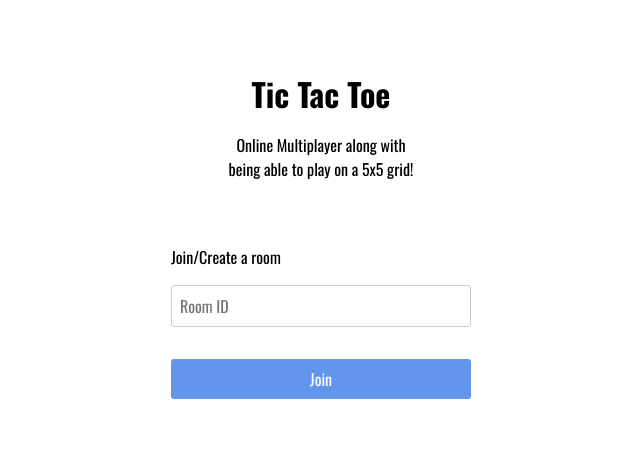
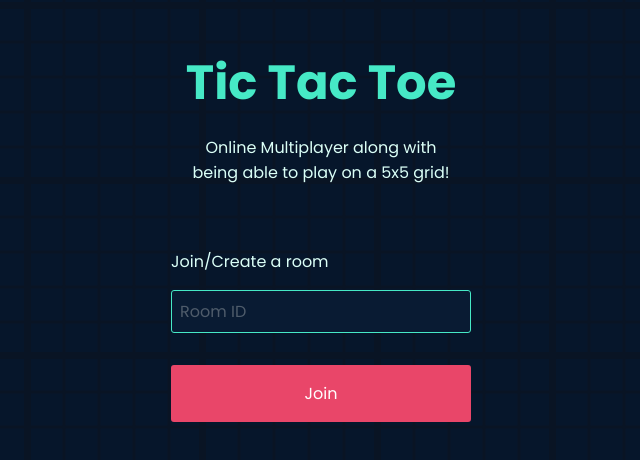
Before and after one commit to hasan-abir/tictactoe_client, a React (Create React App) app: page / in a window 1280 px wide. Shown: the part 166-626 px from the top of the page, without its empty margins (319-959 px from the left). Built offline with nearby package versions, Linux system fonts and the light colour scheme; no server answers.

Commit message:
Cleanup and Reset game Func

```diff
--- a/src/App.tsx
+++ b/src/App.tsx
@@ -9,6 +9,7 @@ import {
   GameConfig,
   endGame,
   gameEnded,
+  resetGame,
 } from "./utils/socket";
 
 function App() {
@@ -51,8 +52,13 @@ function App() {
           ) : (
             <h2>Waiting for all the players to join...</h2>
           )}
-          <div className="leave-room">
-            <button onClick={endGame} className="leave-btn">
+          <div className="btn-group">
+            {gameStarted ? (
+              <button onClick={resetGame} className="text-btn">
+                Reset game
+              </button>
+            ) : null}
+            <button onClick={endGame} className="text-btn text-btn-secondary">
               Leave room
             </button>
           </div>
--- a/src/components/Game.tsx
+++ b/src/components/Game.tsx
@@ -1,7 +1,12 @@
 import { useEffect, useState } from "react";
 import Board from "./Board";
 import calculateWinner from "../utils/calculateWinner";
-import { GameConfig, updateGame, gameUpdated } from "../utils/socket";
+import {
+  GameConfig,
+  updateGame,
+  gameUpdated,
+  gameResetted,
+} from "../utils/socket";
 
 interface PropTypes {
   config: GameConfig | null;
@@ -32,7 +37,7 @@ function Game({ config }: PropTypes) {
     setSquares(tempSquares);
 
     setPlayer((val) => {
-      const tempPlayer = { ...val, turn: !val.turn };
+      const tempPlayer = { ...val, turn: false };
       return tempPlayer;
     });
 
@@ -65,18 +70,30 @@ function Game({ config }: PropTypes) {
 
       setWinner(calculateWinner(newSquares, dimension));
     });
+
+    gameResetted(() => {
+      setSquares(Array(dimension * dimension).fill(null));
+
+      setWinner(null);
+    });
   }, [config, dimension]);
 
   return (
     <div>
       <div className="hero">
         {winner ? (
-          <h2>Winner is {winner}</h2>
+          <h2>
+            Winner is <span className="capitalize">{winner}</span>
+          </h2>
         ) : !squares.includes(null) ? (
           <h2>It is a TIE!</h2>
         ) : !player.turn ? (
-          <h2>Waiting on 2nd player's move...</h2>
-        ) : null}
+          <h2>Waiting on next move...</h2>
+        ) : (
+          <h2>
+            You are - <span className="capitalize">{player.symbol}</span>
+          </h2>
+        )}
       </div>
 
       <Board
--- a/src/components/Join.tsx
+++ b/src/components/Join.tsx
@@ -33,6 +33,7 @@ function Join() {
           onChange={(e: React.ChangeEvent<HTMLInputElement>) =>
             setRoomID(e.target.value)
           }
+          autoFocus
         />
         <button type="submit" className="cta">
           Join
--- a/src/components/Square.tsx
+++ b/src/components/Square.tsx
@@ -7,7 +7,10 @@ interface PropTypes {
 
 function Square({ value, handleClick }: PropTypes) {
   return (
-    <button className="square" onClick={() => handleClick()}>
+    <button
+      className={`square ${value === "x" ? "square-alternate" : ""}`}
+      onClick={() => handleClick()}
+    >
       {value}
     </button>
   );
--- a/src/index.css
+++ b/src/index.css
@@ -1,10 +1,21 @@
-@import url("https://fonts.googleapis.com/css2?family=Oswald:wght@400;700&display=swap");
+@import url("https://fonts.googleapis.com/css2?family=Poppins:wght@400;700&display=swap");
 
 * {
   margin: 0;
   padding: 0;
   box-sizing: border-box;
-  font-family: "Oswald", sans-serif;
+  font-family: "Poppins", sans-serif;
+}
+
+body {
+  /* background: #06162b; */
+  background-color: #06162b;
+  background-image: linear-gradient(#091424 7px, transparent 7px),
+    linear-gradient(90deg, #091424 7px, transparent 7px),
+    linear-gradient(#091424 3.5px, transparent 3.5px),
+    linear-gradient(90deg, #091424 3.5px, #06162b 3.5px);
+  background-size: 175px 175px, 175px 175px, 35px 35px, 35px 35px;
+  background-position: -7px -7px, -7px -7px, -3.5px -3.5px, -3.5px -3.5px;
 }
 
 h1,
@@ -13,8 +24,23 @@ p {
   text-align: center;
 }
 
+button,
+input {
+  outline: none;
+}
+
 .hero h1 {
   margin-bottom: 1rem;
+  font-size: 3rem;
+  color: #46e9c6;
+}
+
+h2 {
+  color: #46e9c6;
+}
+
+.hero p {
+  color: #dbfff7;
 }
 
 .hero {
@@ -23,23 +49,35 @@ p {
 
 label {
   display: block;
+  color: #dbfff7;
 }
 
-input:not([type="radio"]),
+input:not([type="submit"]),
 .cta {
   font-size: 1rem;
   border-radius: 3px;
 }
 
-input:not([type="radio"]) {
+input:not([type="submit"]) {
   width: 100%;
-  border: 1px solid #ccc;
+  border: none;
+  background: #091b33;
   font-size: 1rem;
+  color: #dbfff7;
   padding: 0.5rem;
   margin: 1rem 0;
 }
 
-input[type="radio"] {
+input:not([type="submit"])::placeholder {
+  color: #4f5c6b;
+}
+
+input:not([type="submit"]):focus,
+input:not([type="submit"]):focus-visible {
+  border: 1px solid #46e9c6 !important;
+}
+
+input[type="submit"] {
   margin-top: 1rem;
   margin-right: 0.8rem;
 }
@@ -59,24 +97,33 @@ button {
 .cta {
   width: 100%;
   border: none;
-  padding: 0.5rem;
-  background: cornflowerblue;
+  padding: 1rem;
+  background: #e94669;
   color: #fff;
   margin-top: 1rem;
 }
 
-.leave-room {
+.cta:hover {
+  background: #d83357;
+}
+
+.btn-group {
   display: flex;
   justify-content: center;
   margin-top: 3rem;
 }
 
-.leave-btn {
+.text-btn {
   width: fit-content;
   border: none;
   padding: 0.5rem;
-  background: #ce3939;
-  color: #fff;
+  background: none;
+  font-weight: bold;
+  color: #46e9c6;
+}
+
+.text-btn-secondary {
+  color: #e94669;
 }
 
 form {
@@ -110,11 +157,16 @@ hr {
 }
 
 .square {
-  border: 2px solid #000;
+  border: 1px solid #fff;
   background: transparent;
   cursor: pointer;
   font-size: 3rem;
   text-transform: uppercase;
+  color: #46e9c6;
+}
+
+.square-alternate {
+  color: #e94669;
 }
 
 .board-3x3 {
@@ -169,7 +221,7 @@ hr {
 
 @media (max-width: 450px) {
   .container {
-    padding: 1rem 0;
+    padding: 1rem 0.5rem;
   }
 
   .square {
@@ -213,9 +265,15 @@ hr {
   background: #d0f8d0;
   border-radius: 3px;
   padding: 0.5rem 1rem;
+  font-weight: bold;
 }
 
 .alert-error {
   color: #fd3636;
-  background: #ffdada;
+  background: transparent;
+  /* background: #ffdada; */
 }
+
+.capitalize {
+  text-transform: uppercase;
+}
--- a/src/utils/socket.ts
+++ b/src/utils/socket.ts
@@ -51,4 +51,12 @@ export const gameEnded = (callback: () => void) => {
   socket.on("game_ended", callback);
 };
 
+export const resetGame = () => {
+  socket.emit("reset_game");
+};
+
+export const gameResetted = (callback: () => void) => {
+  socket.on("game_resetted", callback);
+};
+
 export default socket;
```
